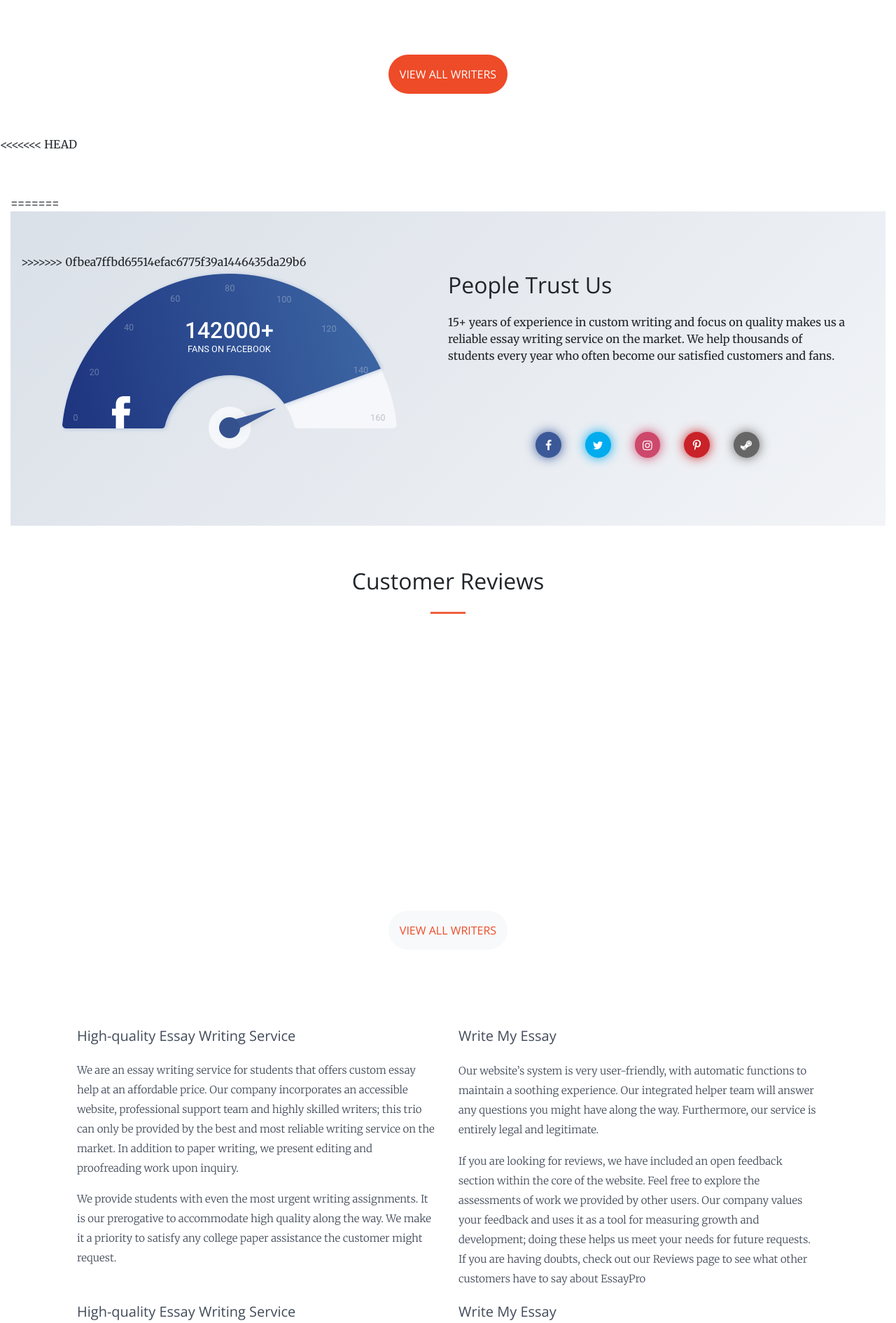
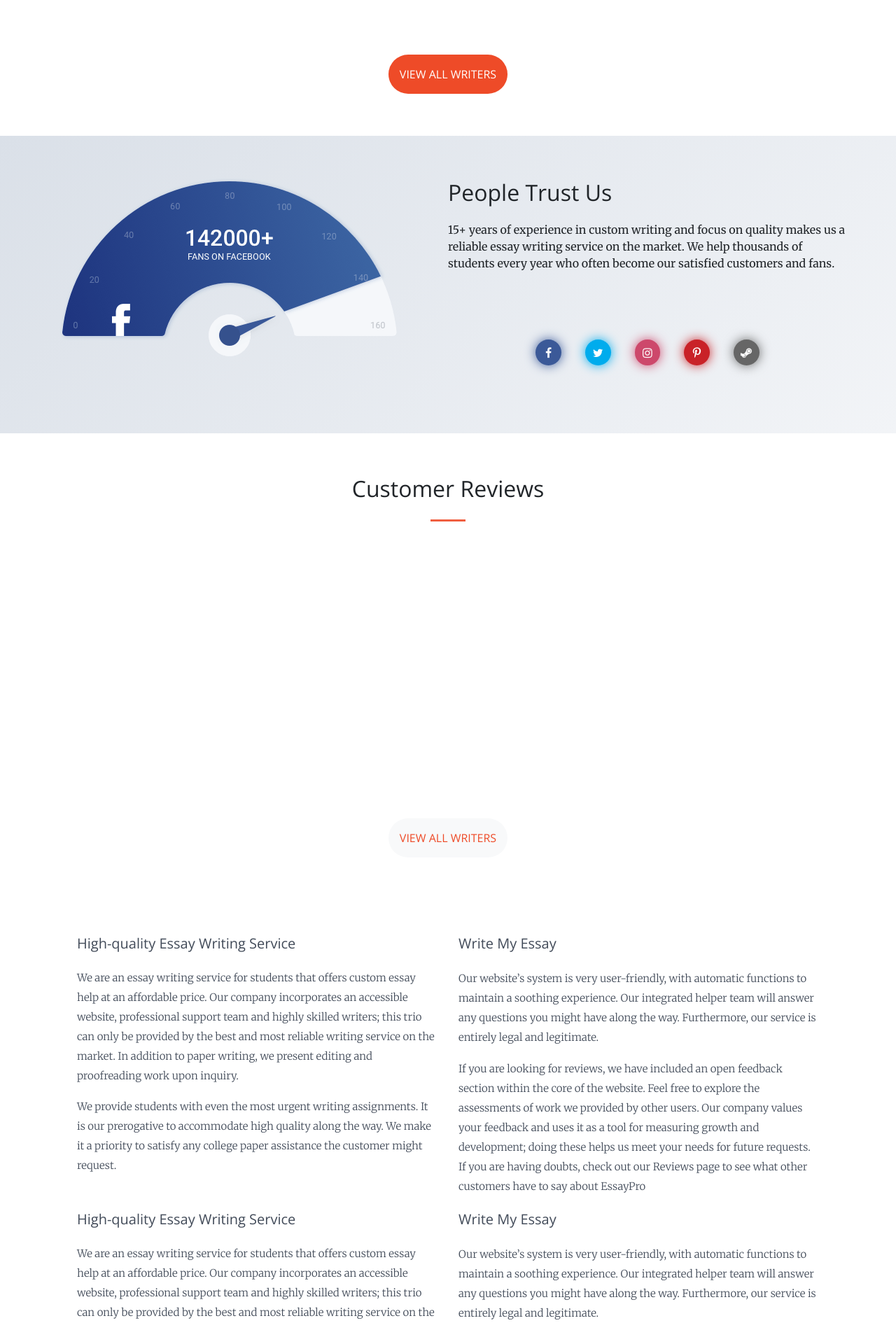
Before and after one commit to rossi1/writers, a Django app: page / in a window 1280 px wide. Shown: the part 4460-6350 px from the top of the page at 70% size. Run offline with Django 3.2, Linux system fonts and the light colour scheme; some libraries are stand-ins or nearby versions; grey boxes are pictures that could not be loaded.

Commit message:
fixed background images issues:

```diff
--- a/templates/index.html
+++ b/templates/index.html
@@ -293,18 +293,11 @@
       </div>
     </section>
 
-<<<<<<< HEAD
-
-
-
-    <section class="container-fluid">
-=======
     <section class="container-fluid s-7">
->>>>>>> 0fbea7ffbd65514efac6775f39a1446435da29b6
         <div class="container">
             <div class="row">
                <div class="col-lg-6">
-                 <img src="img/face.png" class="img-fluid">
+                 <img src="{% static 'img/face.png' %}" class="img-fluid">
                </div>
                <div class="col-lg-6">
                  <div class="row">
```
